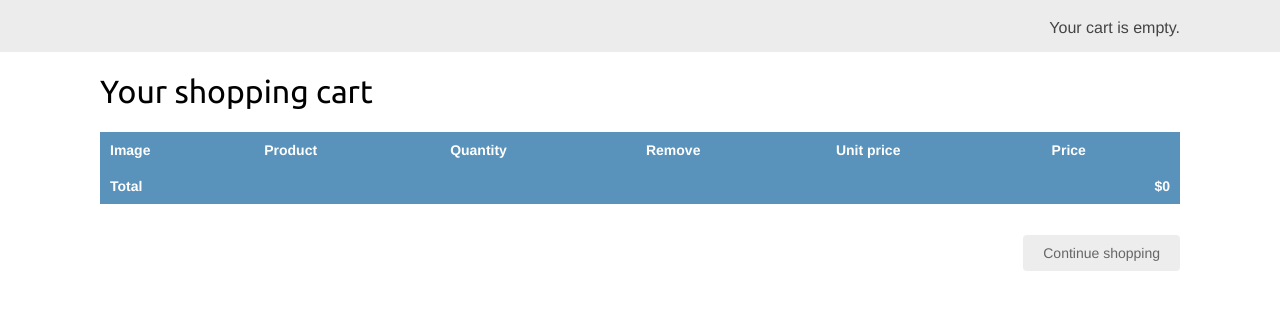
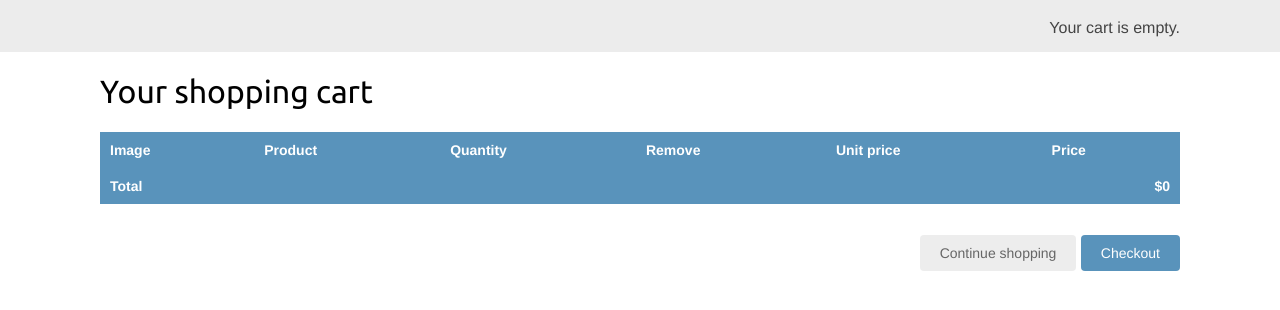
Before and after one commit to AhmedElsayed101/myshop, a Django app: page /cart/ in a window 1280 px wide. Shown: the part 46-356 px from the top of the page. Run offline with Django 3.2, Linux system fonts and the light colour scheme.

Commit message:
Add checkout url

```diff
--- a/cart/templates/cart/detail.html
+++ b/cart/templates/cart/detail.html
@@ -58,5 +58,8 @@
   <p class="text-right">
     <a href="{% url "shop:product_list" %}" class="button
     light">Continue shopping</a>
+    <a href="{% url "orders:order_create" %}" class="button">
+      Checkout
+    </a>
   </p>
 {% endblock %}
```
